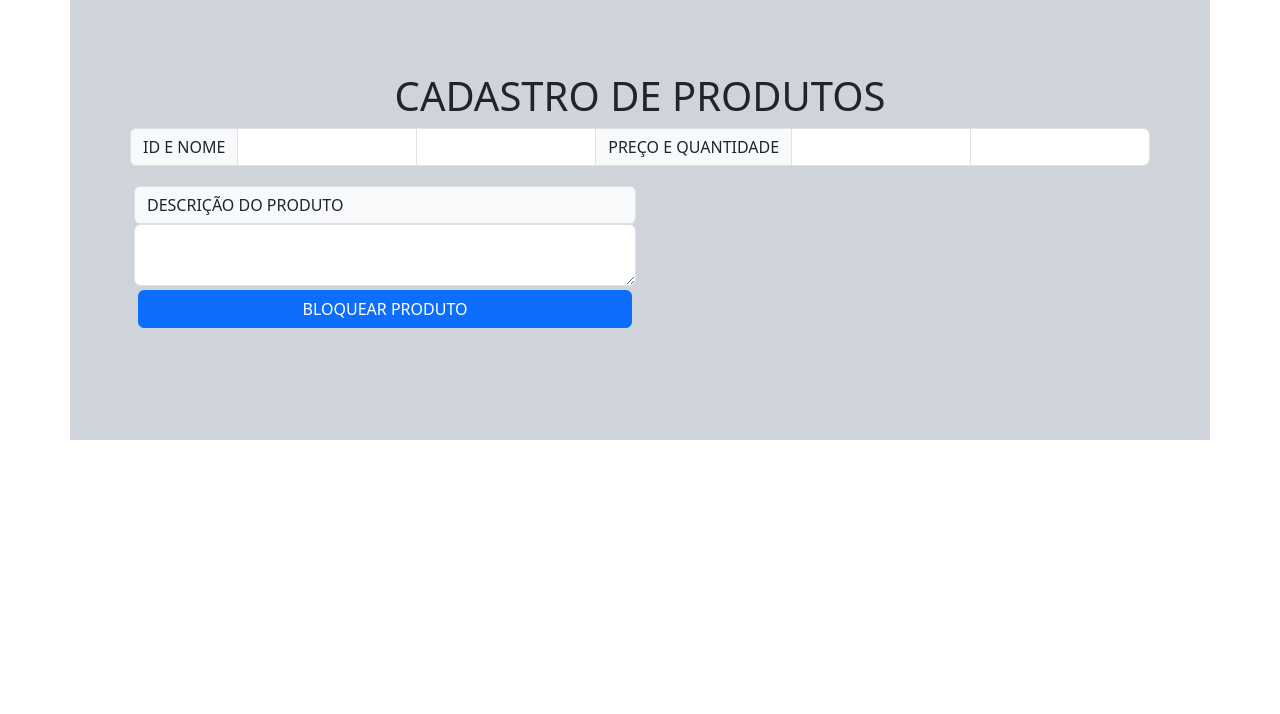
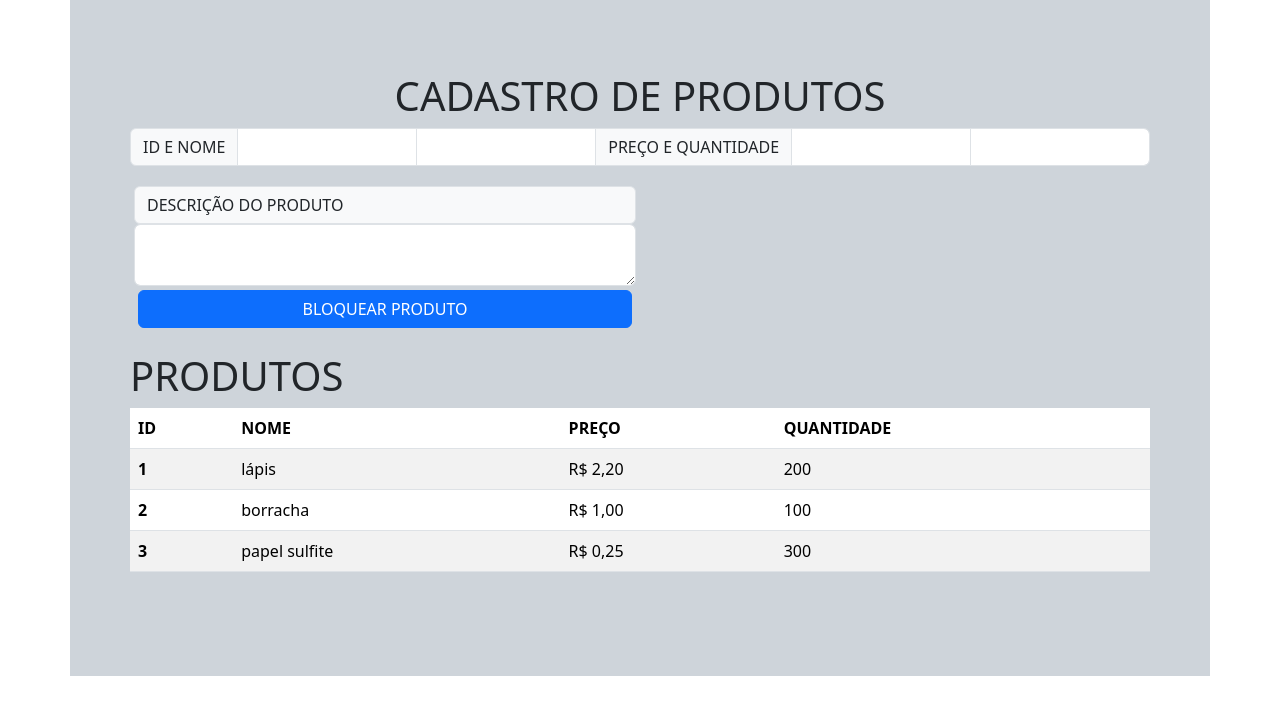
Before and after one commit to LucascFelix/cadastro-de-produtos, an Angular app: page / in a window 1280 px wide. Shown: the top 714 px of the page. Built offline with nearby package versions, Linux system fonts and the light colour scheme.

Commit message:
:sparkles: adicionando table

```diff
--- a/src/app/products/products.component.html
+++ b/src/app/products/products.component.html
@@ -21,6 +21,37 @@
                     </div>
                 </div>
             </form>
+            <h1 class="text">PRODUTOS</h1>
+            <table class="table table-striped">
+                <thead>
+                  <tr>
+                    <th scope="col">ID</th>
+                    <th scope="col">NOME</th>
+                    <th scope="col">PREÇO</th>
+                    <th scope="col">QUANTIDADE</th>
+                  </tr>
+                </thead>
+                <tbody>
+                  <tr>
+                    <th scope="row">1</th>
+                    <td>lápis</td>
+                    <td>R$ 2,20</td>
+                    <td>200</td>
+                  </tr>
+                  <tr>
+                    <th scope="row">2</th>
+                    <td>borracha</td>
+                    <td>R$ 1,00</td>
+                    <td>100</td>
+                  </tr>
+                  <tr>
+                    <th scope="row">3</th>
+                    <td>papel sulfite</td>
+                    <td>R$ 0,25</td>
+                    <td>300</td>
+                  </tr>
+                </tbody>
+              </table>
         </div>
     </div>
 </div>
```
